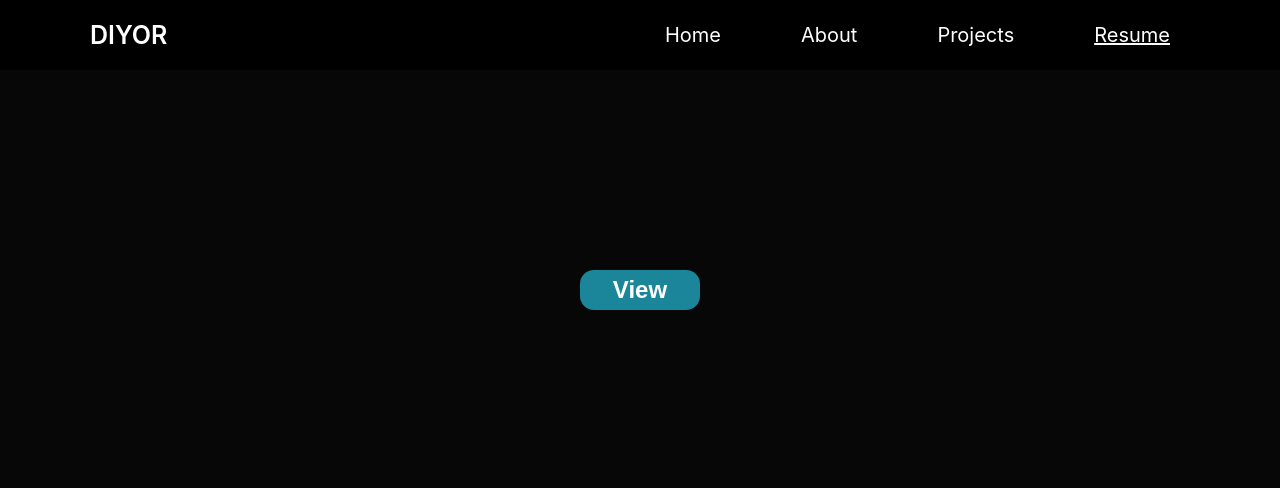
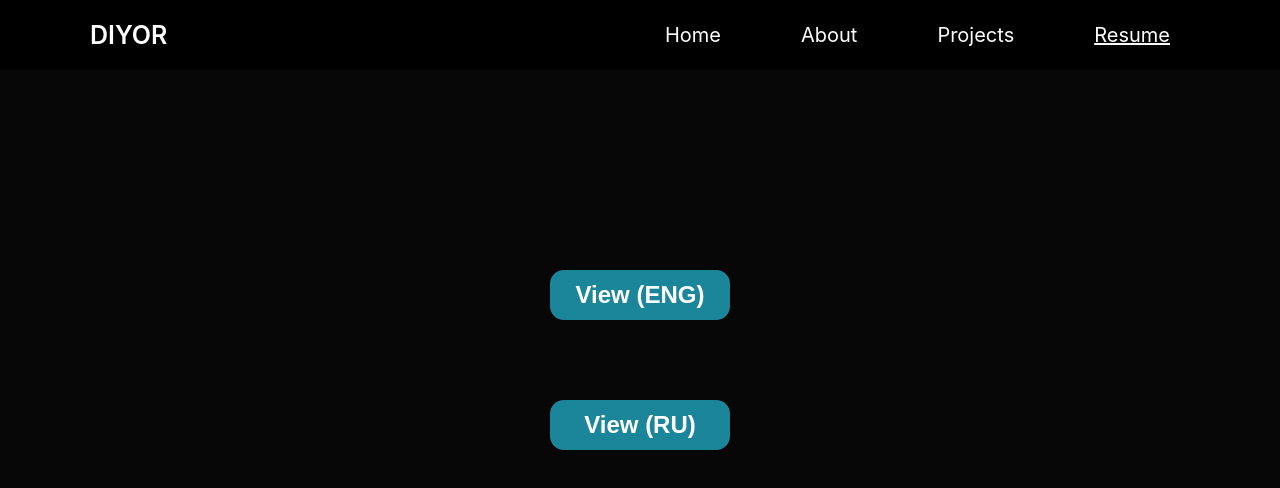
Before and after one commit to diorm47/my-portfolio, a React (Create React App) app: page /#/resume in a window 1280 px wide. Shown: the top 488 px of the page. Built offline with nearby package versions, Linux system fonts and the light colour scheme.

Commit message:
added link to CV

```diff
--- a/src/pages/resume-page/resume-page.css
+++ b/src/pages/resume-page/resume-page.css
@@ -1,13 +1,13 @@
 .resume {
   display: flex;
+  flex-direction: column;
   align-items: center;
-    justify-content: center;
+  margin-top: 200px;
 }
 
 .resume__button {
-    margin-top: 200px;
-    width: 120px;
-    height: 40px;
+  width: 180px;
+  height: 50px;
   font-size: 24px;
   background-color: #1b8699;
   color: #fff;
@@ -21,5 +21,8 @@
 
 .resume__button:hover {
   background-color: #58bcce;
+}
 
+.eng {
+    margin-top: 80px;
 }
--- a/src/pages/resume-page/resume-page.jsx
+++ b/src/pages/resume-page/resume-page.jsx
@@ -5,11 +5,19 @@ function ResumePage() {
   return (
     <div className="resume ">
       <a
-        href="https://drive.google.com/file/d/1Z8sxpQV_I5ygbVtHtBxQL_dItAHOAYRC/view?usp=sharing"
+        href="https://drive.google.com/file/d/1OGkDkhrVUmvWtQ1Io6Jky5_JYYLYRMtV/view?usp=sharing"
         target="_blank"
         rel="noreferrer"
       >
-        <button className="resume__button">View</button>
+        <button className="resume__button">View (ENG)</button>
+      </a>
+
+      <a
+        href="https://drive.google.com/file/d/1h_WlwRO0VpSGuL-Xz_YToINC70KMk6mw/view?usp=sharing"
+        target="_blank"
+        rel="noreferrer"
+      >
+        <button className="resume__button eng">View (RU)</button>
       </a>
     </div>
   );
```
Lines whose indentation alone changed are shown as unchanged.
